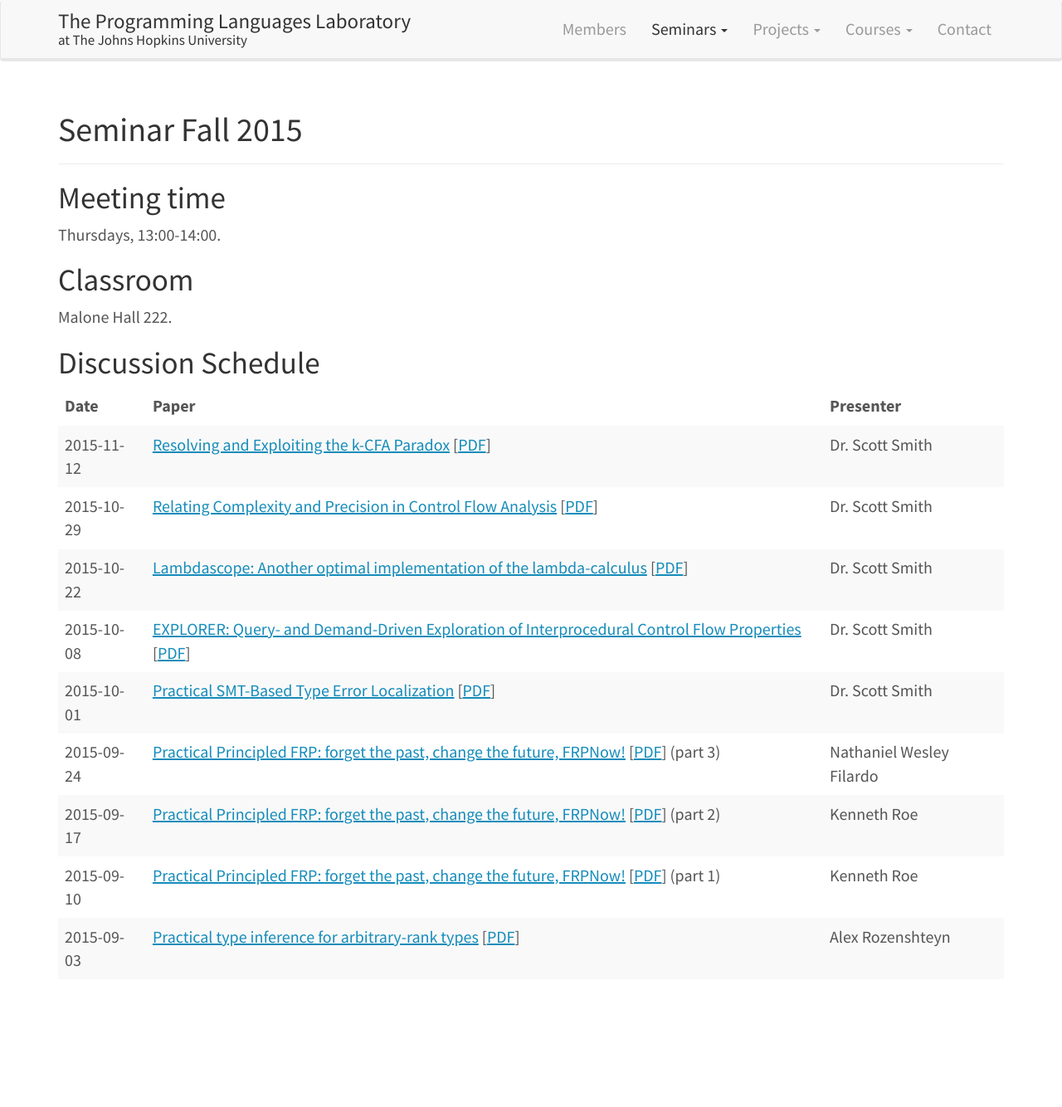
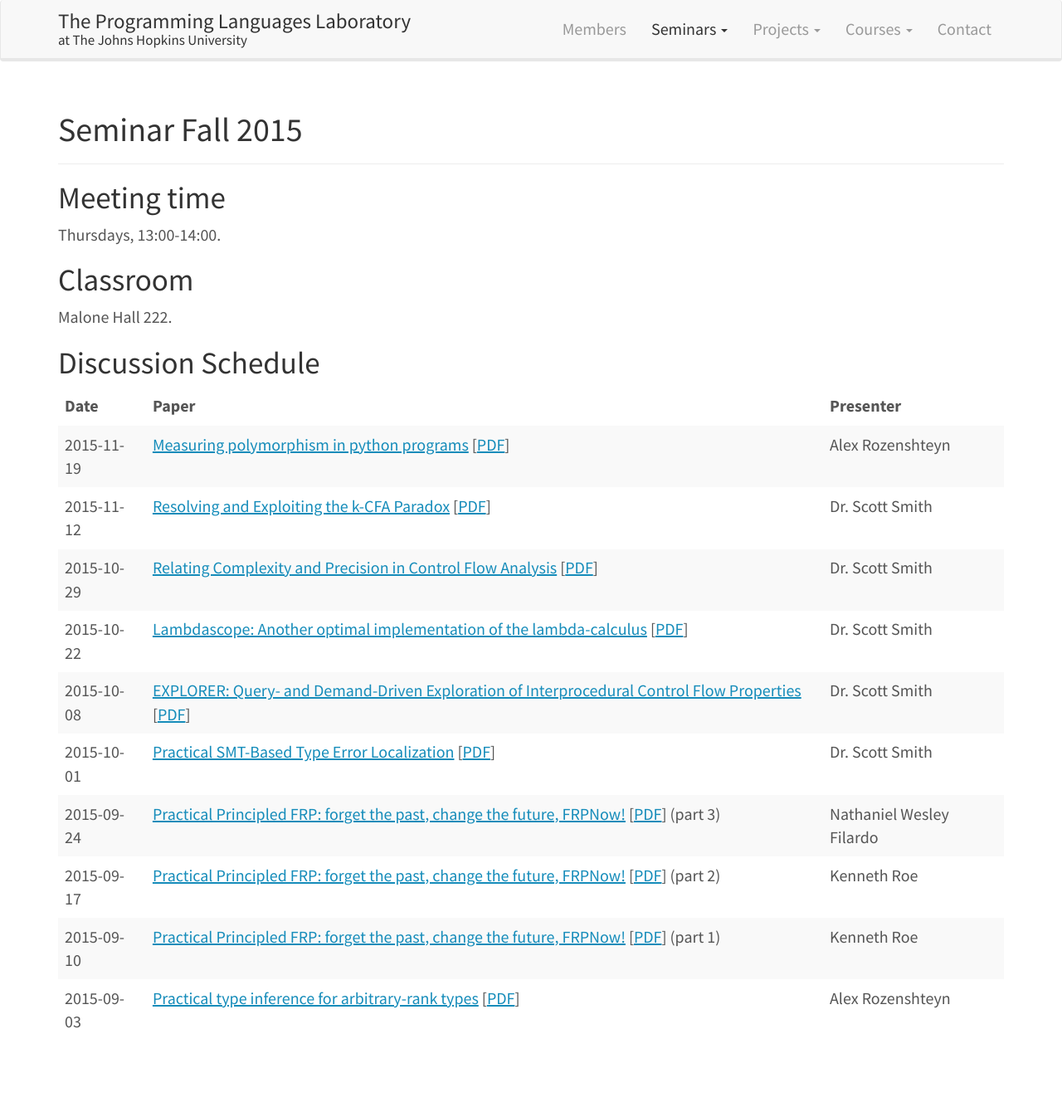
Before and after one commit to JHU-PL-Lab/www-pl-lab, a Jekyll site: the page built from seminars/fall-2015.md, in a window 1280 px wide. Shown: the whole page at 83% size. Built offline with Jekyll 4.4.1, drawn with Linux system fonts in a browser that asks for light colours; before the commit the page ends 1260 px from its top, so only the background shows below that.

Commit message:
Add 2015-11-19 seminar

```diff
--- a/seminars/fall-2015.md
+++ b/seminars/fall-2015.md
@@ -18,6 +18,7 @@ Discussion Schedule
 
 |       Date | Paper                                                                                                                                                                                                                 | Presenter                |
 |------------+-----------------------------------------------------------------------------------------------------------------------------------------------------------------------------------------------------------------------+--------------------------|
+| 2015-11-19 | [Measuring polymorphism in python programs](http://dl.acm.org/citation.cfm?doid=2816707.2816717) [[PDF](http://people.dsv.su.se/~beatrice/python/dls15_large_images.pdf)]                                               | Alex Rozenshteyn         |
 | 2015-11-12 | [Resolving and Exploiting the k-CFA Paradox](http://citeseerx.ist.psu.edu/viewdoc/summary?doi=10.1.1.169.613) [[PDF](http://citeseerx.ist.psu.edu/viewdoc/download?doi=10.1.1.169.613&rep=rep1&type=pdf)]             | Dr. Scott Smith          |
 | 2015-10-29 | [Relating Complexity and Precision in Control Flow Analysis](http://dl.acm.org/citation.cfm?id=1291166) [[PDF](http://www.cs.brandeis.edu/~mairson/Papers/icfp07.pdf)]                                                | Dr. Scott Smith          |
 | 2015-10-22 | [Lambdascope: Another optimal implementation of the lambda-calculus](http://citeseerx.ist.psu.edu/viewdoc/summary?doi=10.1.1.109.3616&rank=1) [[PDF](http://www.phil.uu.nl/~oostrom/publication/pdf/lambdascope.pdf)] | Dr. Scott Smith          |
```
